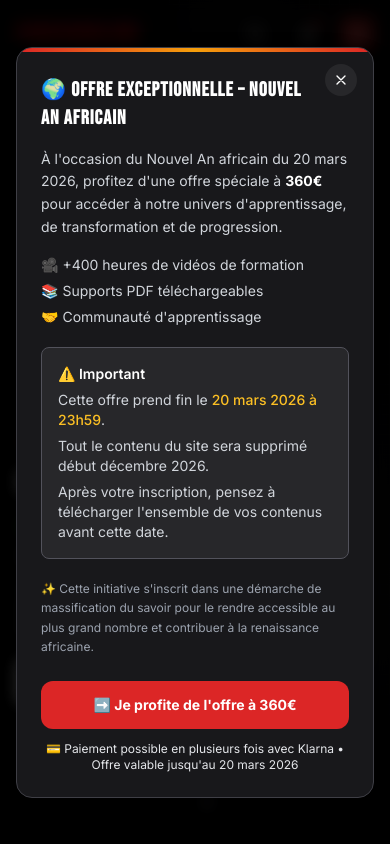
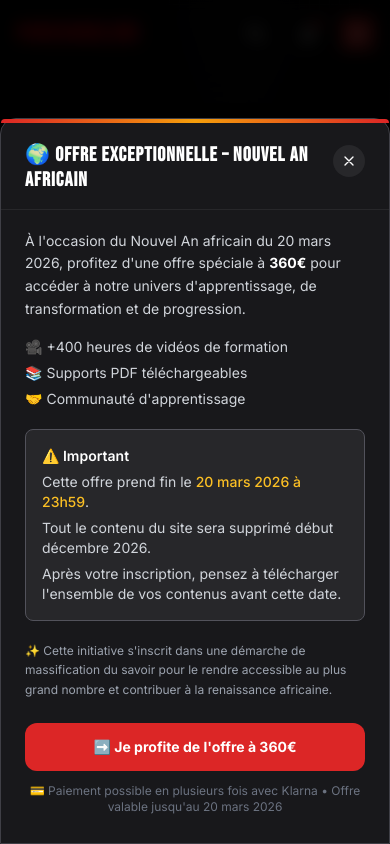
Before and after one commit to SilvRay/Funflex, a plain HTML site: page public/index.html in a window 390 px wide. Drawn offline with nearby package versions, Linux system fonts and the light colour scheme.

Commit message:
fix: make offer popup scrollable with sticky header on mobile

```diff
--- a/public/index.html
+++ b/public/index.html
@@ -590,56 +590,37 @@
         </div>
       </div>
       <!-- Offer Popup -->
-      <div id="offerPopup" class="fixed inset-0 z-[120] hidden">
-        <div
-          class="modal-backdrop absolute inset-0"
-          onclick="closeOfferPopup()"
-        ></div>
-        <div class="relative flex items-center justify-center min-h-full p-4">
-          <div
-            class="relative bg-zinc-900 border border-zinc-700 rounded-2xl shadow-2xl max-w-lg w-full animate-fade-in-up overflow-hidden"
-          >
-            <!-- Top accent bar -->
-            <div
-              class="h-1 bg-gradient-to-r from-red-600 via-amber-500 to-red-600"
-            ></div>
-            <!-- Close button -->
-            <button
-              onclick="closeOfferPopup()"
-              class="absolute top-4 right-4 w-8 h-8 rounded-full bg-zinc-800 hover:bg-zinc-700 flex items-center justify-center transition z-10"
-            >
-              <svg
-                class="w-4 h-4"
-                fill="none"
-                stroke="currentColor"
-                viewBox="0 0 24 24"
-              >
-                <path
-                  stroke-linecap="round"
-                  stroke-linejoin="round"
-                  stroke-width="2"
-                  d="M6 18L18 6M6 6l12 12"
-                />
-              </svg>
-            </button>
-            <div class="p-6 md:p-8">
-              <!-- Title -->
+      <div id="offerPopup" class="fixed inset-0 z-[120] hidden flex items-end sm:items-center justify-center">
+        <div class="modal-backdrop absolute inset-0" onclick="closeOfferPopup()"></div>
+        <div class="relative bg-zinc-900 border border-zinc-700 rounded-t-2xl sm:rounded-2xl shadow-2xl w-full sm:max-w-lg flex flex-col animate-fade-in-up" style="max-height: 90dvh;">
+          <!-- Fixed header -->
+          <div class="flex-shrink-0">
+            <div class="h-1 bg-gradient-to-r from-red-600 via-amber-500 to-red-600 rounded-t-2xl sm:rounded-t-2xl"></div>
+            <div class="flex items-start justify-between gap-4 px-6 pt-5 pb-4 border-b border-zinc-800">
               <h2
-                class="text-xl md:text-2xl font-bold mb-4 pr-8"
-                style="
-                  font-family: &quot;Bebas Neue&quot;, sans-serif;
-                  letter-spacing: 1px;
-                "
+                class="text-xl md:text-2xl font-bold leading-tight"
+                style="font-family: 'Bebas Neue', sans-serif; letter-spacing: 1px;"
               >
                 🌍 Offre exceptionnelle – Nouvel An africain
               </h2>
+              <button
+                onclick="closeOfferPopup()"
+                class="flex-shrink-0 w-8 h-8 rounded-full bg-zinc-800 hover:bg-zinc-700 flex items-center justify-center transition mt-0.5"
+              >
+                <svg class="w-4 h-4" fill="none" stroke="currentColor" viewBox="0 0 24 24">
+                  <path stroke-linecap="round" stroke-linejoin="round" stroke-width="2" d="M6 18L18 6M6 6l12 12"/>
+                </svg>
+              </button>
+            </div>
+          </div>
+          <!-- Scrollable body -->
+          <div class="overflow-y-auto flex-1 px-6 py-5">
             <!-- Main text -->
             <p class="text-gray-300 text-sm leading-relaxed mb-4">
               À l'occasion du Nouvel An africain du 20 mars 2026, profitez
               d'une offre spéciale à
               <span class="text-white font-bold">360€</span> pour accéder à
-                notre univers d'apprentissage, de transformation et de
-                progression.
+              notre univers d'apprentissage, de transformation et de progression.
             </p>
             <!-- Features -->
             <ul class="space-y-1.5 mb-5 text-sm text-gray-300">
@@ -648,23 +629,11 @@
               <li>🤝 Communauté d'apprentissage</li>
             </ul>
             <!-- Warning box -->
-              <div
-                class="bg-zinc-800 border border-zinc-600 rounded-lg p-4 mb-5 text-sm text-gray-300 space-y-1.5"
-              >
+            <div class="bg-zinc-800 border border-zinc-600 rounded-lg p-4 mb-5 text-sm text-gray-300 space-y-1.5">
               <p class="font-semibold text-white">⚠️ Important</p>
-                <p>
-                  Cette offre prend fin le
-                  <span class="text-amber-400 font-medium"
-                    >20 mars 2026 à 23h59</span
-                  >.
-                </p>
-                <p>
-                  Tout le contenu du site sera supprimé début décembre 2026.
-                </p>
-                <p>
-                  Après votre inscription, pensez à télécharger l'ensemble de
-                  vos contenus avant cette date.
-                </p>
+              <p>Cette offre prend fin le <span class="text-amber-400 font-medium">20 mars 2026 à 23h59</span>.</p>
+              <p>Tout le contenu du site sera supprimé début décembre 2026.</p>
+              <p>Après votre inscription, pensez à télécharger l'ensemble de vos contenus avant cette date.</p>
             </div>
             <!-- Mission text -->
             <p class="text-gray-400 text-xs leading-relaxed mb-6">
@@ -680,11 +649,9 @@
               ➡️ Je profite de l'offre à 360€
             </a>
             <!-- Secondary text -->
-              <p class="text-center text-xs text-gray-200 mt-3">
-                💳 Paiement possible en plusieurs fois avec Klarna • Offre
-                valable jusqu'au 20 mars 2026
+            <p class="text-center text-xs text-gray-500 mt-3 pb-2">
+              💳 Paiement possible en plusieurs fois avec Klarna • Offre valable jusqu'au 20 mars 2026
             </p>
-            </div>
           </div>
         </div>
       </div>
```
Lines whose indentation alone changed are shown as unchanged.
